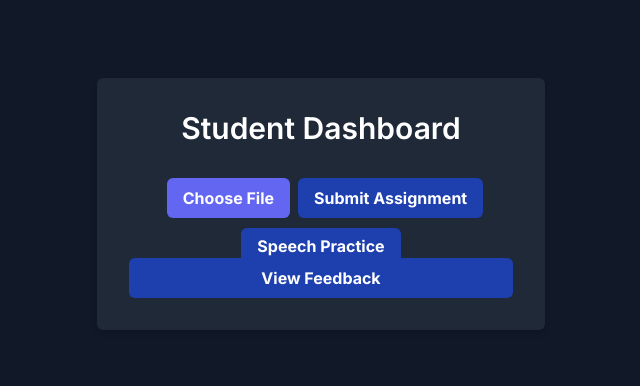
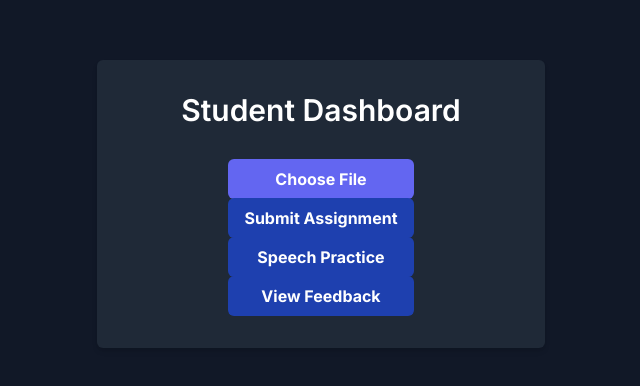
Before and after one commit to ahmedmahmud/ichack24, a Next.js app: page /student in a window 1280 px wide. Shown: the part 196-582 px from the top of the page, without its empty margins (319-959 px from the left). Built offline with nearby package versions, Linux system fonts and the light colour scheme.

Commit message:
neated using daisy

```diff
--- a/app/student/page.js
+++ b/app/student/page.js
@@ -1,5 +1,8 @@
 // components/StudentPage.js
+'use client'
 import React from 'react';
+
+
 
 const StudentPage = () => {
   return (
@@ -8,7 +11,7 @@ const StudentPage = () => {
         <h1 className="text-3xl font-semibold mb-8">Student Dashboard</h1>
 
         {/* File Input and Submit Assignment Button */}
-        <div className="flex items-center justify-center space-x-2 mb-4">
+        <div className="join join-vertical">
           <input
             type="file"
             id="fileInput"
@@ -16,20 +19,29 @@ const StudentPage = () => {
           />
           <label
             htmlFor="fileInput"
-            className="bg-indigo-500 hover:bg-indigo-600 text-white font-bold py-2 px-4 rounded-md cursor-pointer"
+            className="bg-indigo-500 hover:bg-indigo-600 text-white font-bold py-2 px-4 rounded-md w-full inline-block"
           >
             Choose File
           </label>
-          <a href="/student/submit_assignment"
-            type="button"
-            className="bg-blue-800 hover:bg-blue-900 text-white font-bold py-2 px-4 rounded-md cursor-pointer"
-          >
+          <button
+            className="bg-blue-800 hover:bg-blue-900 text-white font-bold py-2 px-4 rounded-md w-full inline-block"
+            onClick={()=>document.getElementById('my_modal_4').showModal()}>
             Submit Assignment
-          </a>
-        </div>
+          </button>
+          <dialog id="my_modal_4" className="modal">
+  <div className="modal-box">
+    <h3 className="font-bold text-lg">Hello!</h3>
+    <p className="py-4">Press ESC key or click outside to close</p>
+  </div>
+  <form method="dialog" className="modal-backdrop">
+    <button>close</button>
+  </form>
+</dialog>
+
+
 
         {/* Speech Practice Button */}
-        <a href="/student/speech_practice"  className="bg-blue-800 hover:bg-blue-900 text-white font-bold py-2 px-4 rounded-md mb-4 w-full">
+        <a href="/student/speech_practice"  className="bg-blue-800 hover:bg-blue-900 text-white font-bold py-2 px-4 rounded-md w-full inline-block">
           Speech Practice
         </a>
 
@@ -37,6 +49,7 @@ const StudentPage = () => {
         <a href="/student/feedback" className="bg-blue-800 hover:bg-blue-900 text-white font-bold py-2 px-4 rounded-md w-full inline-block">
           View Feedback
         </a>
+        </div>
       </div>
     </div>
   );
--- a/app/student/speech_practice/page.js
+++ b/app/student/speech_practice/page.js
@@ -3,6 +3,7 @@ import SpeechRecorder from './SpeechRecorder';
 
 const SpeechPracticePage = () => {
   return (
+    <div className="join">
     <div>
         <div className="flex flex-col items-center justify-center h-screen bg-gray-100">
 <div className="bg-white p-8 rounded-md shadow-md text-center">
@@ -11,6 +12,7 @@ const SpeechPracticePage = () => {
 </div>
 </div>
     </div>
+    </div>
   );
 };
 
--- a/app/teacher/teacherpage.js
+++ b/app/teacher/page.js
@@ -10,7 +10,7 @@ const TeacherPage = () => {
         {/* Assignment Submission Button */}
         <ul className="menu bg-base-200 w-56">
   <li><a href="/teacher/upload_syllabus" className="bg-blue-500 hover:bg-blue-600 text-white font-bold py-2 px-4 rounded-md">Upload Syllabus</a></li>
-  <li><a href="/teacher/mark_schemes" className="bg-indigo-500 hover:bg-indigo-600 text-white font-bold py-2 px-4 rounded-md"> Student Practice</a></li>
+  <li><a href="/teacher/student_recordings" className="bg-indigo-500 hover:bg-indigo-600 text-white font-bold py-2 px-4 rounded-md"> Student Practice</a></li>
   <li><a href="/teacher/review_feedback" className="bg-green-500 hover:bg-indigo-600 text-white font-bold py-2 px-4 rounded-md">Review Feedback</a></li>
 </ul>
       </div>
```
Also changed, not shown: app/teacher/student_recordings/page.js (renamed from app/teacher/mark_schemes/page.js).
